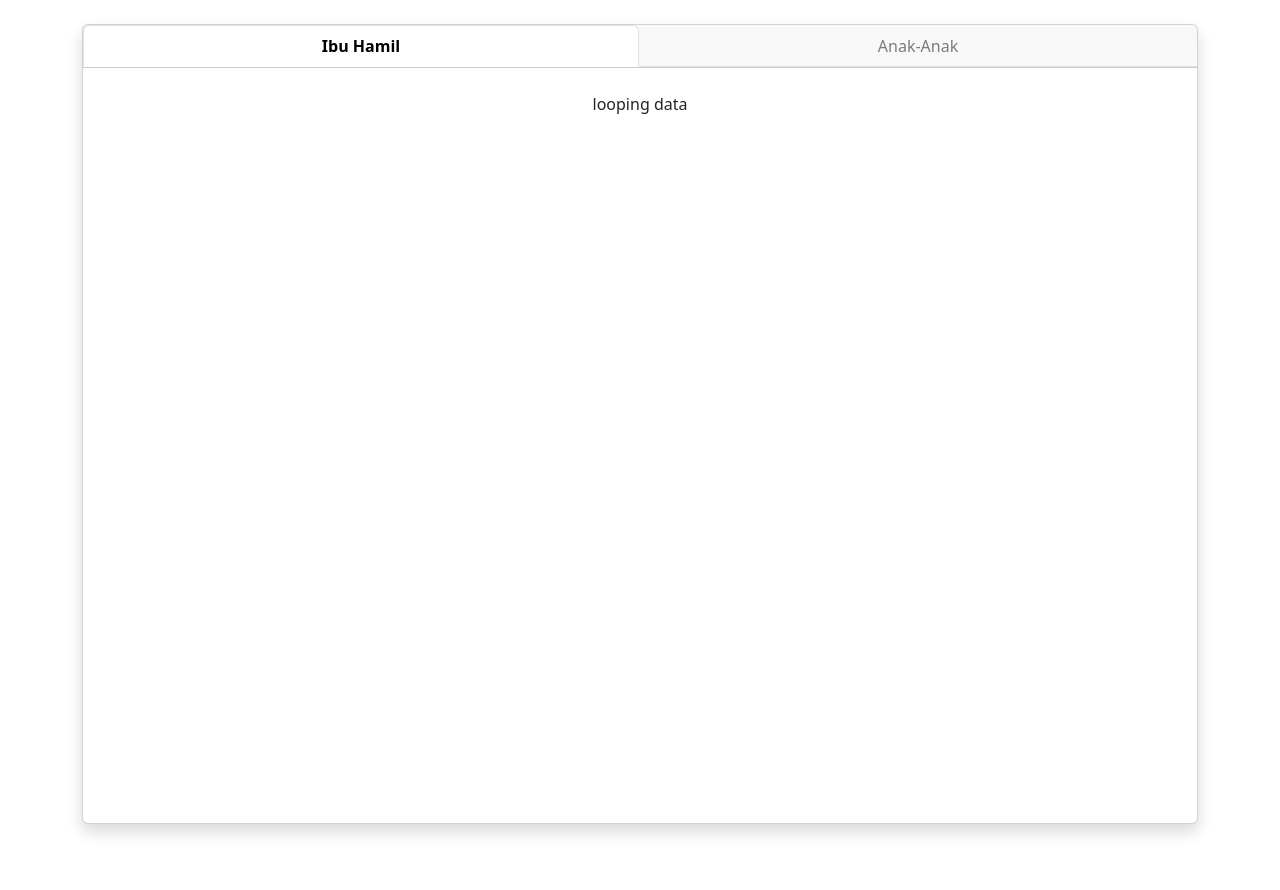
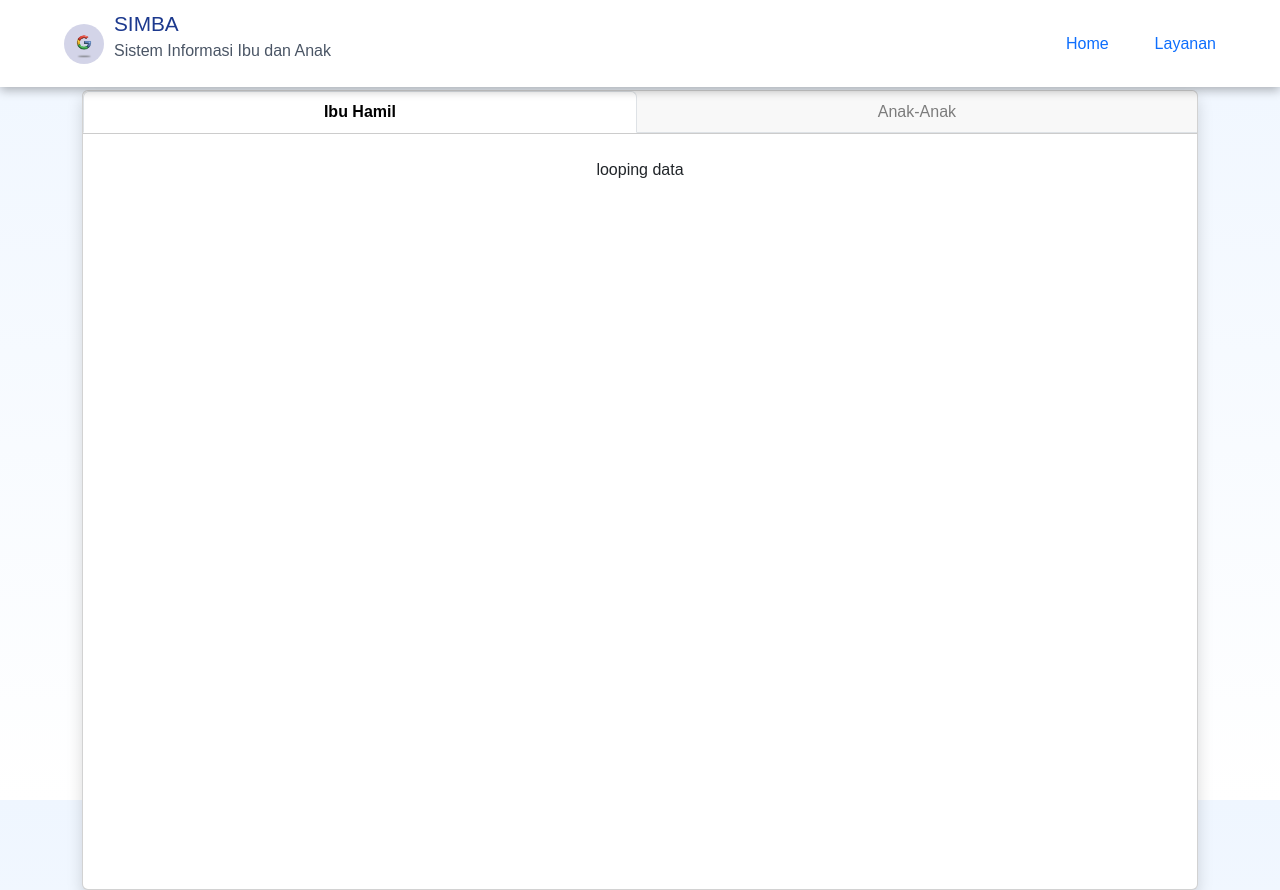
Before and after one commit to anndyatr7/SIMBA, a PHP site: page /frontend/admin-dashboard-ibu.php in a window 1280 px wide. Before the commit the page ends 835 px from the top, so only its background shows below. Run offline with PHP 8.4, Linux system fonts and the light colour scheme.

Commit message:
tambah navbar di admin

```diff
--- a/frontend/admin-dashboard-ibu.php
+++ b/frontend/admin-dashboard-ibu.php
@@ -6,6 +6,9 @@
     <link href="https://cdn.jsdelivr.net/npm/bootstrap@5.3.8/dist/css/bootstrap.min.css" rel="stylesheet" integrity="sha384-sRIl4kxILFvY47J16cr9ZwB07vP4J8+LH7qKQnuqkuIAvNWLzeN8tE5YBujZqJLB" crossorigin="anonymous">
     <title>Admin Ibu</title>
     <style>
+         body{
+            margin-top: 90px;
+        }
         .card-header {
             padding: 0 !important;
         }
@@ -23,8 +26,26 @@
             font-weight: 500;
         }
     </style>
+    <link rel="stylesheet" href="styling/buatindex.css?v<?php echo time();?>" >
 </head>
 <body>
+    <!-- NavBar Start -->
+    <nav class="navbar">
+        <div class="nav-left">
+            <img src="../img/logo.jpg" alt="ini logo" class="logo">
+            <div class="Judul">
+                <a href="#" class="simba">SIMBA</a>
+                <p>Sistem Informasi Ibu dan Anak</p>
+            </div>
+        </div>
+
+        <div class="nav-right">
+            <a href="#home">Home</a>
+            <a href="#layanan">Layanan</a>
+        </div>
+    </nav>
+    <!-- NavBar End -->
+
     <div class="container mt-4 mb-4">
         <div class="card text-center mx-auto shadow rounded" style="width: 100%">
 
--- a/frontend/registrasi.php
+++ b/frontend/registrasi.php
@@ -20,7 +20,7 @@
                 <h2>Formulir Pendaftaran Akun</h2>
                 <hr />
             </div>
-            <form action="" id="formp" class="need-validation" method="POST" novalidate>
+            <form action="dashboard-ibu.php" id="formp" class="need-validation" method="POST" novalidate>
                 <div action="" class="d-flex gap-4">
                     <div class="form-group w-50">
                         <label for="exampleInputName1">Nama Lengkap</label>
@@ -95,7 +95,7 @@
                 </div>
 
                 <div class="d-flex justify-content-center gap-2 mt-3">
-                    <button type="submit" class="btn btn-primary mt-3" style="width: 75%;">Daftar Sekarang</button>
+                    <button type="submit" class="btn btn-primary mt-3" id="buttonkirim" style="width: 75%;">Daftar Sekarang</button>
                     <button type="reset" class="btn btn-danger mt-3" style="width: 25%;">Reset</button>
                 </div>
 
```
Also changed, not shown: frontend/admin-dashboard-anak.php (+21 -1 lines).
